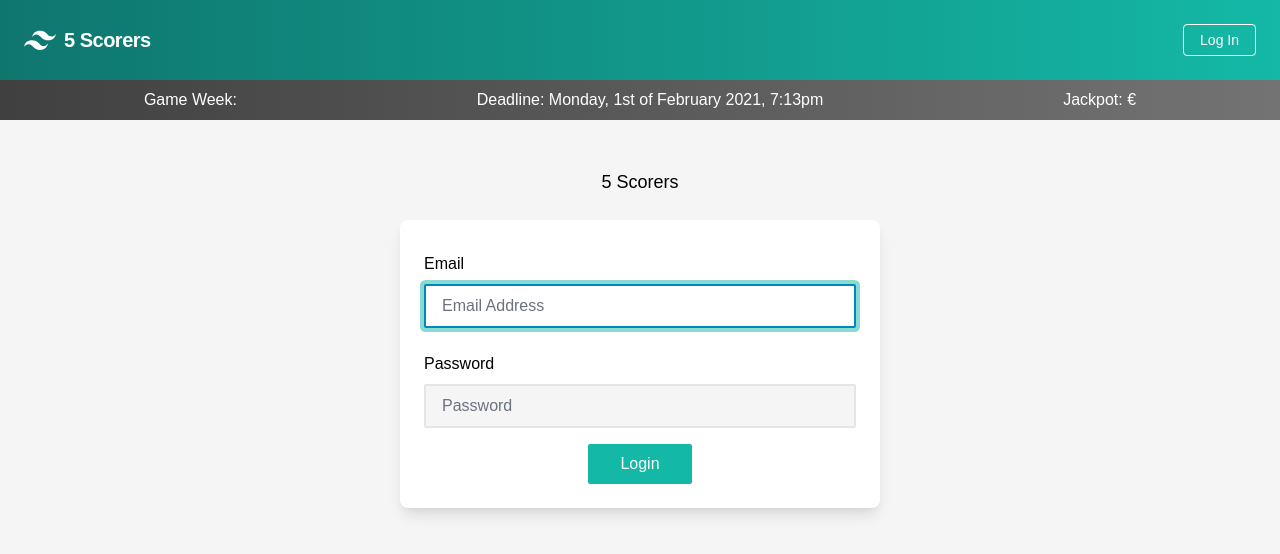
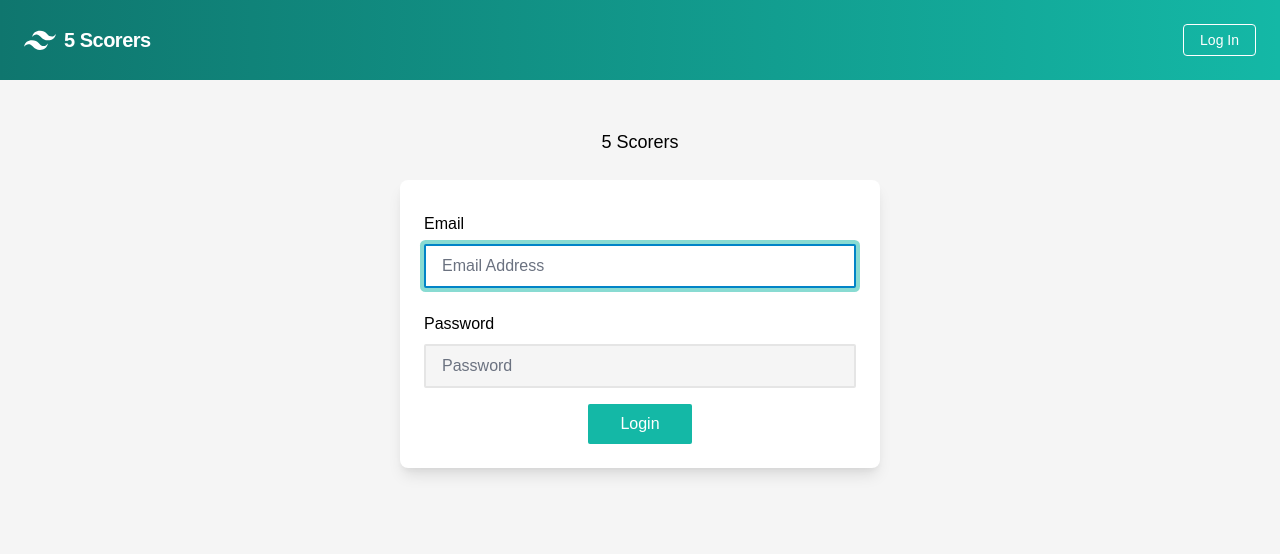
Before and after one commit to damienmcd/5-scorers, a Vue app: page / in a window 1280 px wide. Shown: the top 554 px of the page. Built offline with nearby package versions, Linux system fonts and the light colour scheme; what vue-tailwind would draw is missing.

Commit message:
Only showing GameInfo if not on Login page

```diff
--- a/src/App.vue
+++ b/src/App.vue
@@ -1,7 +1,7 @@
 <template>
   <div id="app" class="min-h-screen bg-grey-100">
     <Nav />
-    <GameInfo />
+    <GameInfo v-if="showGameInfo" />
     <router-view/>
   </div>
 </template>
@@ -16,6 +16,12 @@ export default {
   components: {
     Nav,
     GameInfo
+  },
+
+  computed: {
+    showGameInfo () {
+      return this.$route.path !== '/'
+    }
   }
 }
 </script>
```
